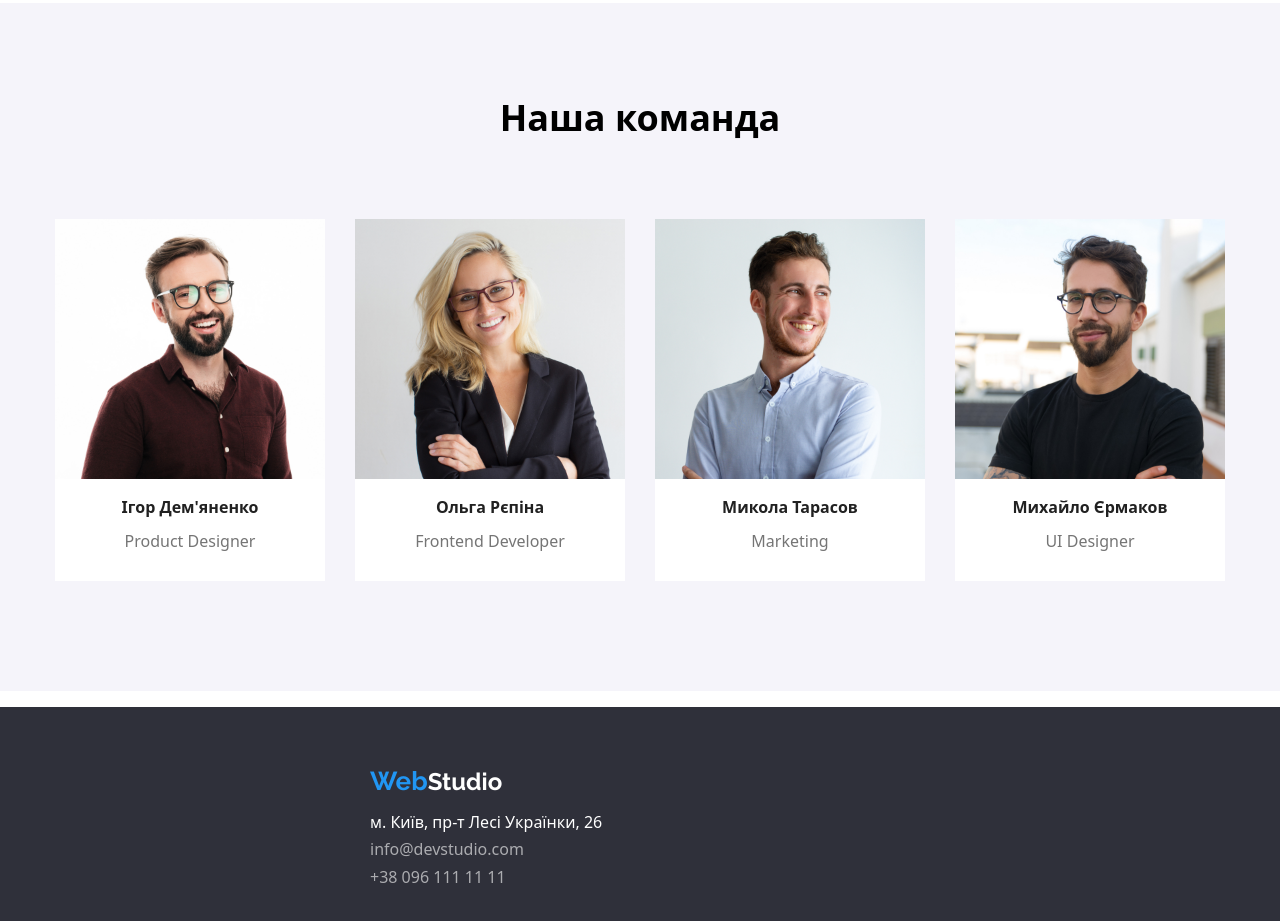
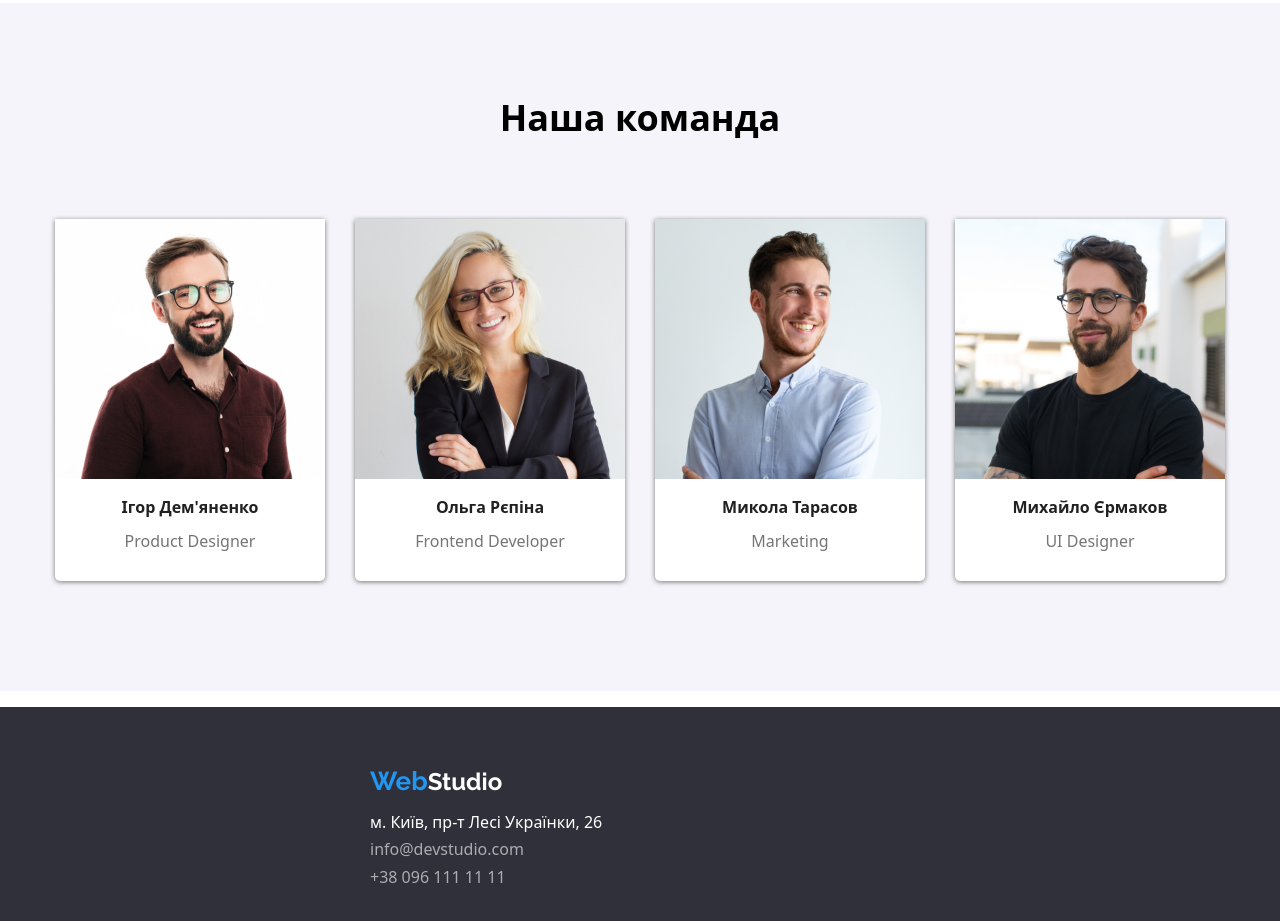
Before and after one commit to kirushamatvieiev008/webStudio, a plain HTML site: page index.html in a window 1280 px wide. Shown: the part 1528-2449 px from the top of the page. Drawn offline with nearby package versions, Linux system fonts and the light colour scheme.

Commit message:
Update style.css

```diff
--- a/style.css
+++ b/style.css
@@ -242,6 +242,9 @@
 }
 
 .jon {
+    border-bottom-left-radius: 5px;
+    border-bottom-right-radius: 5px;
+    box-shadow: 0 1px 5px #757575;
     padding-bottom: 30px;
     background-color: #ffff;
 }
```
